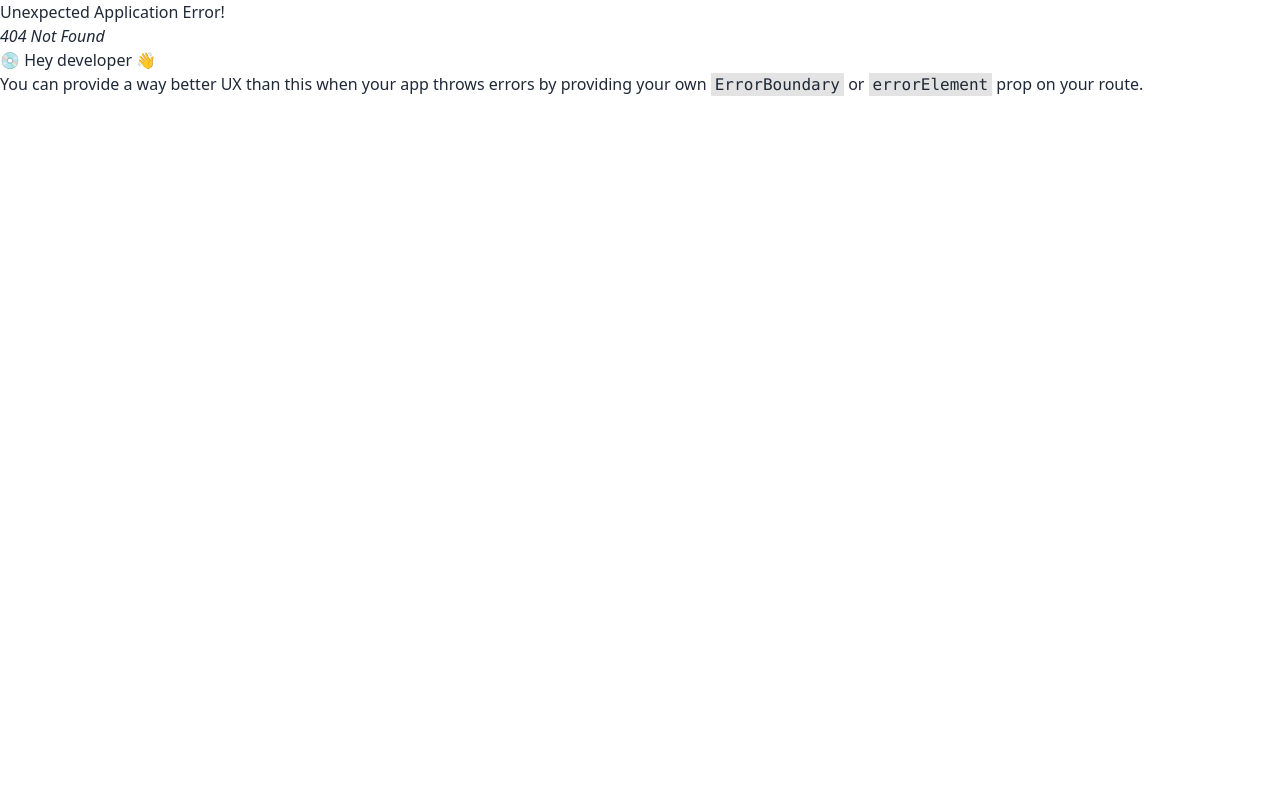
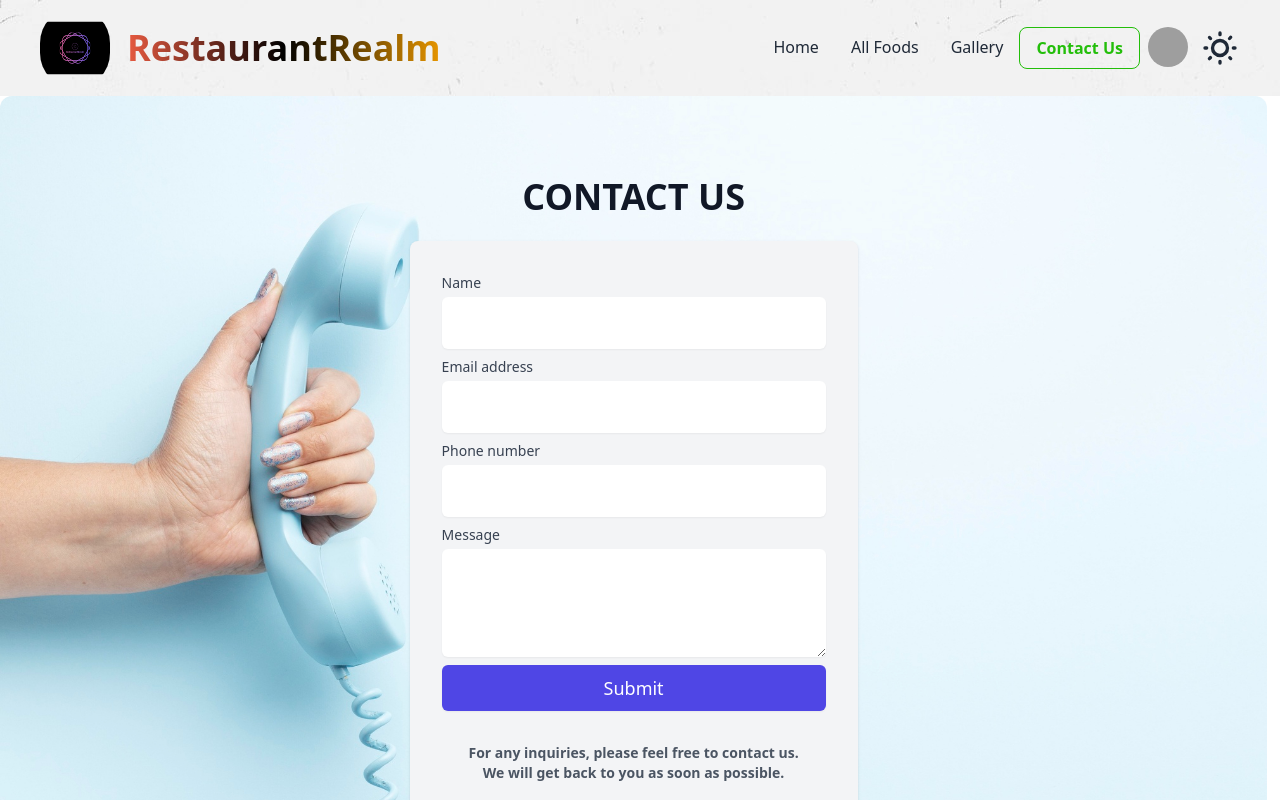
Before and after one commit to asshikhon/b9a11-restaurant-management-client, a React (Vite) app: page /contact in a window 1280 px wide. Before the commit this address had no page. Shown: the top 800 px of the page. Built offline with nearby package versions, Linux system fonts and the light colour scheme; grey boxes are pictures that could not be loaded.

Commit message:
added extra contact us route

```diff
--- /dev/null
+++ b/src/Pages/ContactUs/ContactUs.jsx
@@ -0,0 +1,148 @@
+import imgContact from "../../assets/images/contact.jpg";
+import logo from "../../../src/assets/images/contact.png";
+import Swal from 'sweetalert2'
+import { useState } from 'react';
+import { Helmet } from 'react-helmet-async';
+
+
+const ContactUs = () => {
+  const [formData, setFormData] = useState({
+    name: '',
+    email: '',
+    phone: '',
+    message: ''
+  });
+
+  const handleChange = (e) => {
+    const { name, value } = e.target;
+    setFormData({
+      ...formData,
+      [name]: value
+    });
+  };
+
+  const handleSubmit = (e) => {
+    e.preventDefault();
+    console.log(formData);
+    setFormData({
+      name: '',
+      email: '',
+      phone: '',
+      message: ''
+    });
+    Swal.fire({
+      position: window.innerWidth <= 768 ? "top" : "top right",
+      width: "auto",
+      padding: "1rem",
+      showCloseButton: false,
+      showCancelButton: false,
+      text: 'Your message has been sent',
+      icon: "success",
+      timer: 3000
+    });
+  };
+
+  return (
+    <div
+      style={{
+        backgroundImage: `url(${imgContact})`,
+        backgroundSize: '100% 100%',
+        width: '99vw',
+        height: '100vh'
+      }}
+      className="min-h-screen px-4 rounded-xl flex flex-col justify-center py-12 mt-6 md:mt-0 sm:px-6 lg:px-8 mb-24 md:mb-0"
+    >
+
+<Helmet>
+<link rel="icon" type="image/svg+xml" href={logo} />
+<title>RestaurantRealm  || ContactUs</title>
+
+</Helmet>
+
+      <div className="sm:mx-auto sm:w-full sm:max-w-md">
+        <h2 className=" md:pt-0 text-center text-3xl md:text-4xl lg:text-4xl font-extrabold text-gray-900 uppercase">Contact Us</h2>
+        <div className="sm:mt-3 md:mt-6 rounded-xl bg-gray-100 py-4 lg:py-8 px-4 lg:px-8 shadow sm:rounded-lg sm:px-10">
+          <form onSubmit={handleSubmit} className="sm:space-y-1 lg:space-y-2">
+            <div>
+              <label htmlFor="name" className="block text-sm font-medium text-gray-700">
+                Name
+              </label>
+              <input
+                type="text"
+                name="name"
+                id="name"
+                autoComplete="name"
+                value={formData.name}
+                onChange={handleChange}
+                required
+                className="mt-1 focus:ring-indigo-500 focus:border-indigo-500 block w-full shadow-sm sm:text-lg border-gray-300 rounded-md"
+                style={{ fontSize: '1.25rem', padding: '0.75rem' }}
+              />
+            </div>
+            <div>
+              <label htmlFor="email" className="block text-sm font-medium text-gray-700">
+                Email address
+              </label>
+              <input
+                id="email"
+                name="email"
+                type="email"
+                autoComplete="email"
+                value={formData.email}
+                onChange={handleChange}
+                required
+                className="mt-1 focus:ring-indigo-500 focus:border-indigo-500 block w-full shadow-sm sm:text-lg border-gray-300 rounded-md"
+                style={{ fontSize: '1.25rem', padding: '0.75rem' }}
+              />
+            </div>
+            <div className=''>
+              <label htmlFor="phone" className="block text-sm font-medium text-gray-700">
+                Phone number
+              </label>
+              <input
+                id="phone"
+                name="phone"
+                type="tel"
+                autoComplete="tel"
+                value={formData.phone}
+                onChange={handleChange}
+                required
+                className="mt-1 focus:ring-indigo-500 focus:border-indigo-500 block w-full shadow-sm sm:text-lg border-gray-300 rounded-md"
+                style={{ fontSize: '1rem', padding: '0.75rem' }}
+              />
+            </div>
+            <div>
+              <label htmlFor="message" className="block text-sm font-medium text-gray-700">
+                Message
+              </label>
+              <textarea
+                id="message"
+                name="message"
+                rows="3"
+                value={formData.message}
+                onChange={handleChange}
+                required
+                className="mt-1 focus:ring-indigo-500 focus:border-indigo-500 block w-full shadow-sm sm:text-lg border-gray-300 rounded-md"
+                style={{ fontSize: '1.25rem', padding: '0.75rem' }}
+              ></textarea>
+            </div>
+            <div className="flex items-center justify-center">
+              <button
+                type="submit"
+                className="w-full flex justify-center py-2 px-4 border border-transparent rounded-md shadow-sm text-lg font-medium text-white bg-indigo-600 hover:bg-indigo-700 focus:outline-none focus:ring-2 focus:ring-offset-2 focus:ring-indigo-500"
+              >
+                Submit
+              </button>
+            </div>
+          </form>
+          <div className="mt-8 text-center">
+            <p className="text-sm text-gray-600 lg:font-semibold">For any inquiries, please feel free to contact us.</p>
+            <p className="text-sm text-gray-600 lg:font-semibold">We will get back to you as soon as possible.</p>
+          </div>
+        </div>
+      </div>
+    </div>
+  );
+};
+
+export default ContactUs;
--- a/src/Routes/Routes.jsx
+++ b/src/Routes/Routes.jsx
@@ -1,6 +1,7 @@
 import { createBrowserRouter } from "react-router-dom";
 import Main from "../Layout/Main";
 import Home from "../Pages/Home/Home";
+import ContactUs from "../Pages/ContactUs/ContactUs";
 
 
 const router = createBrowserRouter([
@@ -12,7 +13,10 @@ const router = createBrowserRouter([
 path: '/',
 element: <Home></Home>,
 },
-
+{
+path: "/contact",
+element: <ContactUs></ContactUs>
+},
       ]
     },
   ]);
```
